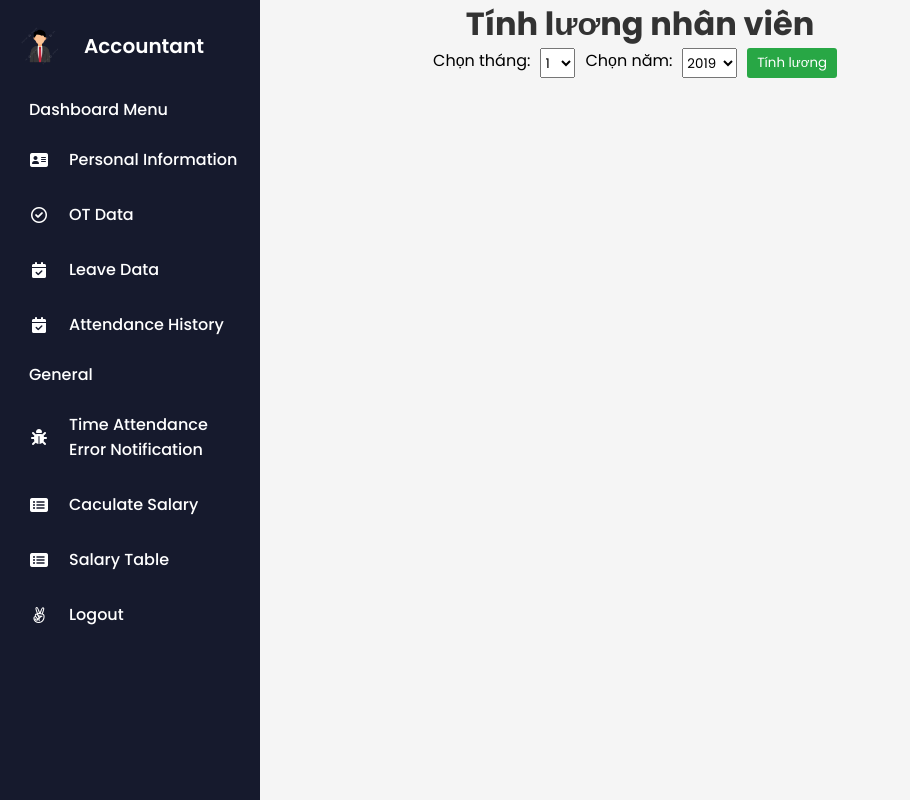
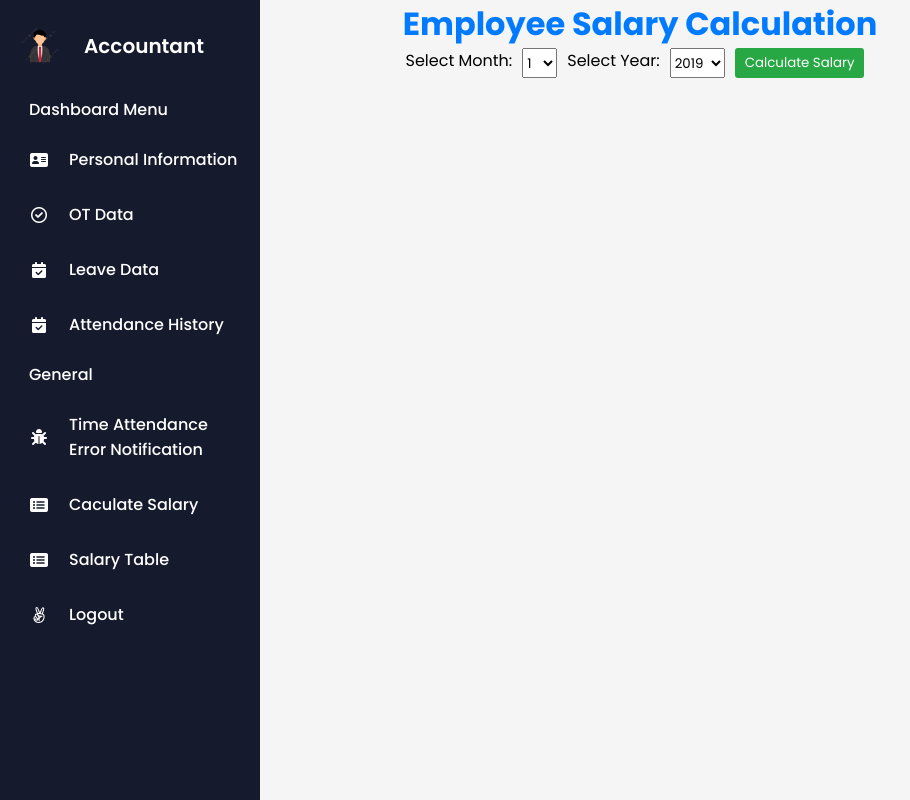
Before and after one commit to nhan137/capstone1, a PHP site: template views/Accountant_BE/payroll_view.php in a window 1280 px wide. Shown: the whole page, without its empty margins (0-910 px from the left). Run offline with PHP 8.4, Linux system fonts and the light colour scheme; the template is opened without the code that fills it, so the values that code supplies are empty; the visitor is signed in with stand-in values (Sample User, id 1).

Commit message:
update code

```diff
--- a/config.php
+++ b/config.php
@@ -1,6 +1,6 @@
 <?php
 $host = 'localhost';
-$db = 'hrtech1';
+$db = 'hrtech';
 $user = 'root';
 $password = '';
 
--- a/views/Accountant_BE/payroll_view.php
+++ b/views/Accountant_BE/payroll_view.php
@@ -10,7 +10,7 @@ if (!isset($_SESSION['id']) || $_SESSION['role'] !== 'ke toan') {
 <head>
     <meta charset="UTF-8">
     <meta name="viewport" content="width=device-width, initial-scale=1.0">
-    <title>Tính lương nhân viên</title>
+    <title>Employee Salary Calculation</title>
     <style>
         body {
             font-family: Arial, sans-serif;
@@ -20,7 +20,7 @@ if (!isset($_SESSION['id']) || $_SESSION['role'] !== 'ke toan') {
         }
         h1 {
             text-align: center;
-            color: #333;
+            color: #007BFF;
         }
         form {
             display: flex;
@@ -90,9 +90,9 @@ if (!isset($_SESSION['id']) || $_SESSION['role'] !== 'ke toan') {
 </head>
 <body>
     <?php include 'views/layouts/sidebar_accountant.php'; ?>
-    <h1>Tính lương nhân viên</h1>
+    <h1>Employee Salary Calculation</h1>
     <form method="POST" action="index.php?action=payroll">
-        <label for="month">Chọn tháng:</label>
+        <label for="month">Select Month:</label>
         <select name="month" id="month" required>
             <?php for ($i = 1; $i <= 12; $i++): ?>
                 <option value="<?= $i ?>" <?= (isset($pagination['month']) && $pagination['month'] == $i) ? 'selected' : '' ?>>
@@ -101,7 +101,7 @@ if (!isset($_SESSION['id']) || $_SESSION['role'] !== 'ke toan') {
             <?php endfor; ?>
         </select>
 
-        <label for="year">Chọn năm:</label>
+        <label for="year">Select Year:</label>
         <select name="year" id="year" required>
             <?php for ($y = date('Y') - 5; $y <= date('Y'); $y++): ?>
                 <option value="<?= $y ?>" <?= (isset($pagination['year']) && $pagination['year'] == $y) ? 'selected' : '' ?>>
@@ -110,7 +110,7 @@ if (!isset($_SESSION['id']) || $_SESSION['role'] !== 'ke toan') {
             <?php endfor; ?>
         </select>
 
-        <button type="submit">Tính lương</button>
+        <button type="submit">Calculate Salary</button>
     </form>
 
     <?php if (isset($error)): ?>
@@ -119,36 +119,32 @@ if (!isset($_SESSION['id']) || $_SESSION['role'] !== 'ke toan') {
 
     <div class="summary" style="text-align: center; margin: 20px 0;">
         <?php if (!empty($salaries)): ?>
-            <p>Tổng số nhân viên: <?= count($salaries) ?></p>
-            <p>Tổng chi phí lương: <?= number_format(array_sum(array_column($salaries, 'Salary')), 2) ?> VND</p>
+            <p>Total Employees: <?= count($salaries) ?></p>
+            <p>Total Salary Cost: <?= number_format(array_sum(array_column($salaries, 'Salary')), 2) ?> VND</p>
         <?php endif; ?>
     </div>
 
     <?php if (!empty($salariesOnPage)): ?>
-        <h2 style="text-align: center;">Kết quả tính lương</h2>
+        <h2 style="text-align: center;">Salary Calculation Results</h2>
         <table>
             <tr>
                 <th>Employee ID</th>
-                <th>Họ và tên</th>
-                <th>Lương cơ bản</th>
-                <th>Số ngày làm việc</th>
-                <th>Số giờ làm</th>
-                <!-- <th>Ghi chú</th> -->
-                <th>Lương OT</th>
-                <th>Tổng lương</th>
-
+                <th>Full Name</th>
+                <th>Base Salary</th>
+                <th>Working Days</th>
+                <th>Total Hours</th>
+                <th>Overtime Salary</th>
+                <th>Total Salary</th>
             </tr>
             <?php foreach ($salariesOnPage as $salary): ?>
                 <tr>
                     <td><?= htmlspecialchars($salary['EmployeeID']) ?></td>
                     <td><?= htmlspecialchars($salary['FullName']) ?></td>
                     <td><?= number_format($salary['BaseSalary'], 0) ?> VND</td>
-                    <td><?= $salary['WorkingDays'] ?> ngày</td>
-                    <td><?= number_format($salary['TotalHours'], 2) ?> giờ</td>
-                    <!-- <td><?= htmlspecialchars($salary['Note']) ?></td> -->
+                    <td><?= $salary['WorkingDays'] ?> days</td>
+                    <td><?= number_format($salary['TotalHours'], 2) ?> hours</td>
                     <td><?= number_format($salary['OvertimeSalary'], 0) ?> VND</td>
                     <td><?= number_format($salary['Salary'], 0) ?> VND</td>
-
                 </tr>
             <?php endforeach; ?>
         </table>
@@ -161,11 +157,7 @@ if (!isset($_SESSION['id']) || $_SESSION['role'] !== 'ke toan') {
                 <?php endif; ?>
 
                 <?php for ($i = max(1, $pagination['currentPage']-2); $i <= min($pagination['totalPages'], $pagination['currentPage']+2); $i++): ?>
-                    <?php if ($i == $pagination['currentPage']): ?>
-                        <span class="active"><?= $i ?></span>
-                    <?php else: ?>
-                        <a href="?action=payroll&page=<?= $i ?>"><?= $i ?></a>
-                    <?php endif; ?>
+                    <a href="?action=payroll&page=<?= $i ?>" class="<?= ($i == $pagination['currentPage']) ? 'active' : '' ?>"><?= $i ?></a>
                 <?php endfor; ?>
 
                 <?php if ($pagination['currentPage'] < $pagination['totalPages']): ?>
@@ -175,7 +167,7 @@ if (!isset($_SESSION['id']) || $_SESSION['role'] !== 'ke toan') {
             </div>
         <?php endif; ?>
     <?php elseif ($_SERVER['REQUEST_METHOD'] === 'POST'): ?>
-        <p style="text-align: center; color: red;">Không có dữ liệu tính lương cho tháng và năm đã chọn.</p>
+        <p style="text-align: center; color: red;">No salary data for the selected month and year.</p>
     <?php endif; ?>
 </body>
 </html>
--- a/views/employee/salary/employee_payroll_view.php
+++ b/views/employee/salary/employee_payroll_view.php
@@ -34,7 +34,6 @@
                 <table>
                     <thead>
                         <tr>
-                            <th>Payroll ID</th>
                             <th>Month</th>
                             <th>Year</th>
                             <th>Total Hours</th>
@@ -50,7 +49,6 @@
                             });
                             foreach ($payrolls as $payroll): ?>
                                 <tr>
-                                    <td><?= htmlspecialchars($payroll['PayrollID']) ?></td>
                                     <td><?= htmlspecialchars($payroll['Month']) ?></td>
                                     <td><?= htmlspecialchars($payroll['Year']) ?></td>
                                     <td><?= htmlspecialchars($payroll['TotalHours']) ?></td>
```
Also changed, not shown: checkin.js (+4 -4 lines), models/CheckinModel.php (+4 -4 lines).
